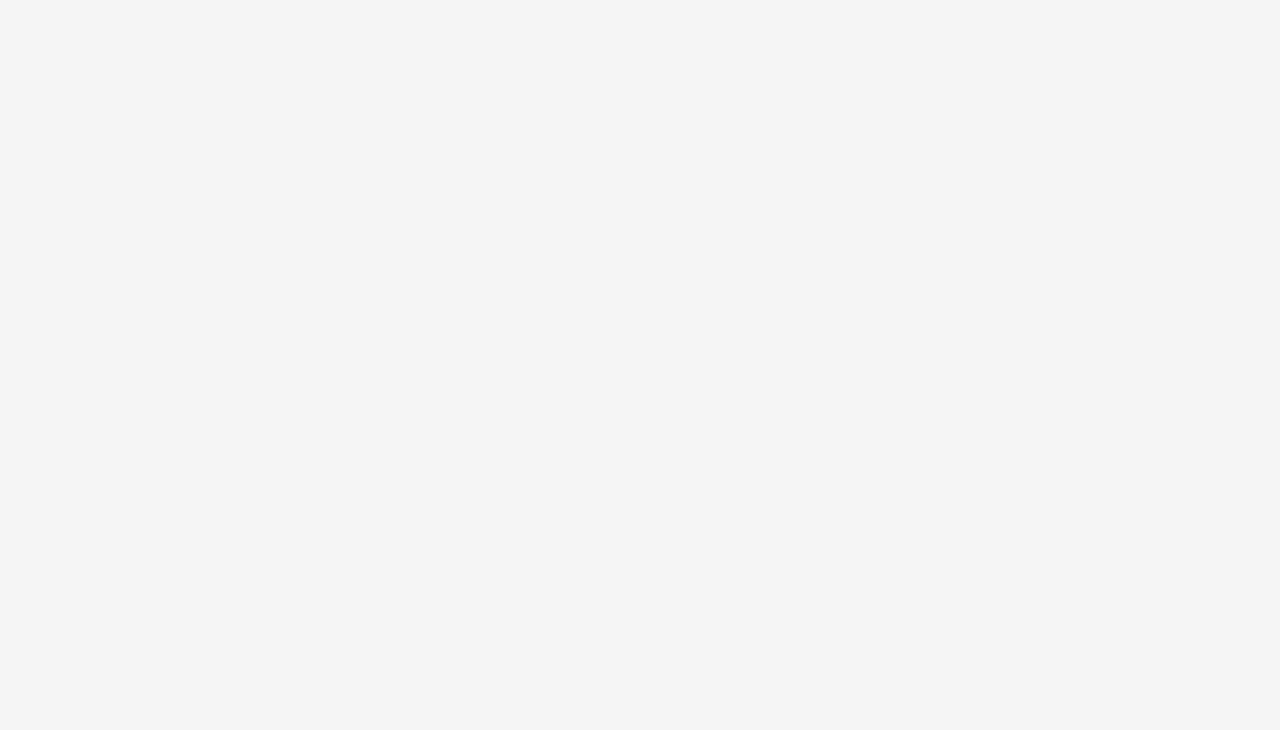
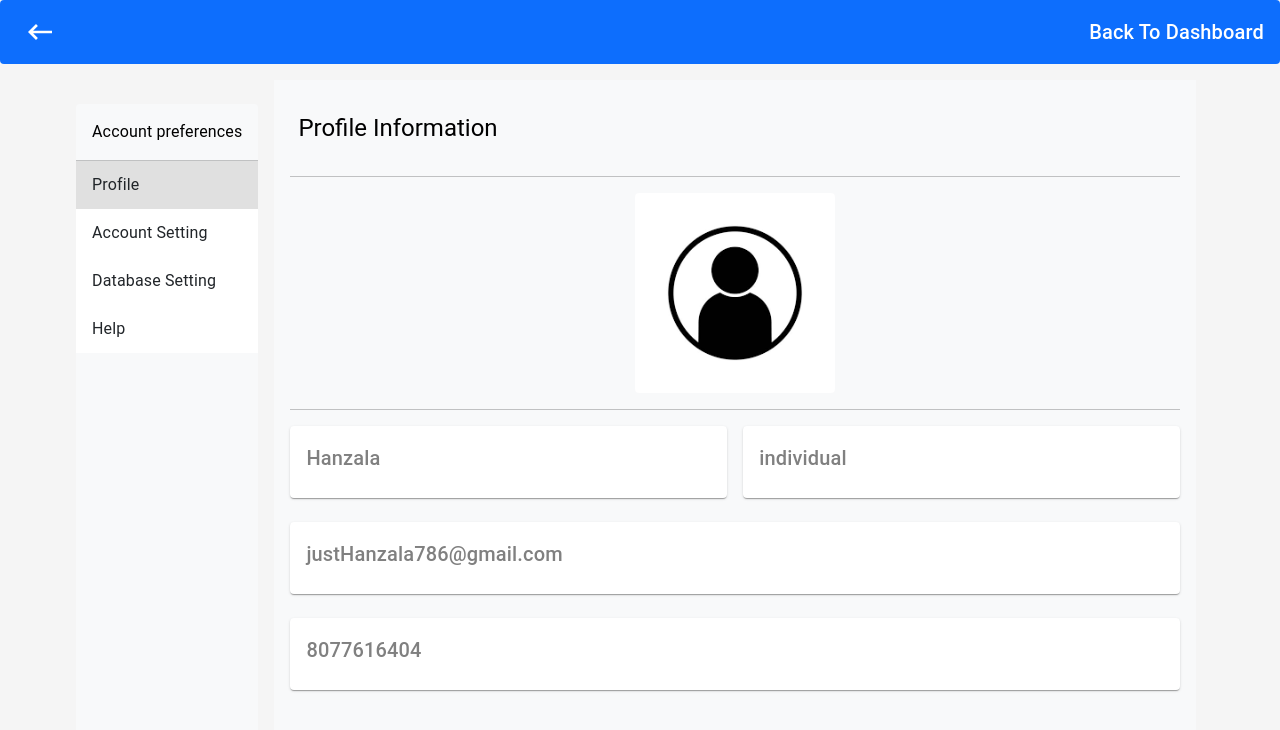
Before and after one commit to justhanzala/client.api.backendeasy, a React (Create React App) app: page /profile in a window 1280 px wide. Shown: the top 730 px of the page. Built offline with nearby package versions, Linux system fonts and the light colour scheme.

Commit message:
add user profile page and minor change

```diff
--- a/src/components/AccountPreferences.js
+++ b/src/components/AccountPreferences.js
@@ -37,8 +37,8 @@ const AccountPreferences = () => {
   return (
     <>
       <Box
-        className="d-flex flex-column bg-light me-3 rounded overflow-auto mt-4"
-        sx={{ height: "90vh", position: "sticky", top: "1.5rem", zIndex: 6 }}
+        className="d-flex flex-column bg-light me-3 rounded overflow-auto mt-5"
+        sx={{ height: "90vh", position: "sticky", top: "6rem", zIndex: 6 }}
       >
         <Box className="px-3 py-3">
           <Typography variant="p" color="black">
--- a/src/components/Layout.js
+++ b/src/components/Layout.js
@@ -20,6 +20,7 @@ import {
   MenuItem,
   ListItemIcon,
   Tooltip,
+  CardMedia,
 } from "@mui/material";
 import {
   ChevronLeft as ChevronLeftIcon,
@@ -30,6 +31,8 @@ import {
 
 // Component
 import SidebarItem from "./SidebarItem";
+
+import ExampleImage from "../assets/img/ExampleImg.png";
 
 const drawerWidth = 240;
 const AppBar = styled(MuiAppBar, {
@@ -148,7 +151,13 @@ const DashboardContent = ({ children, routes }) => {
                 </Typography>
                 <Tooltip title="My Profile">
                   <IconButton onClick={handleClick} size="small" sx={{ ml: 2 }}>
-                    <Avatar>{userData.name.charAt(0).toUpperCase()}</Avatar>
+                    <CardMedia
+                      component="img"
+                      image={ExampleImage}
+                      height="50"
+                      width="50"
+                      className="rounded-pill"
+                    />
                   </IconButton>
                 </Tooltip>
               </Toolbar>
--- /dev/null
+++ b/src/pages/Profile.js
@@ -0,0 +1,115 @@
+import React from "react";
+
+// Styled Modules
+import {
+  Container,
+  Box,
+  Typography,
+  IconButton,
+  Divider,
+  Card,
+  CardMedia,
+  CardActionArea,
+  CardContent,
+} from "@mui/material";
+import {
+  KeyboardBackspace as KeyboardBackspaceIcon,
+  ExpandMore as ExpandMoreIcon,
+} from "@mui/icons-material";
+
+// Redux
+import { useSelector } from "react-redux";
+
+// Components
+import AccountPreferences from "../components/AccountPreferences";
+import Banner from "../components/Banner";
+
+// Image
+import ExampleImage from "../assets/img/ExampleImg.png";
+
+const Profile = () => {
+  // Get user data from redux store
+  const {
+    user: { userData },
+  } = useSelector((state) => state);
+
+  const firstElement = (
+    <IconButton color="inherit">
+      <KeyboardBackspaceIcon className="text-white fs-2" />
+    </IconButton>
+  );
+  const secondElement = (
+    <Typography variant="h6" color="white">
+      Back To Dashboard
+    </Typography>
+  );
+  return (
+    <>
+      <Banner firstElement={firstElement} secondElement={secondElement} />
+      <Container className="d-flex justify-content-center" sx={{ mt: 7 }}>
+        <AccountPreferences />
+        <Box className="bg-light p-3 overflow-auto mt-4" sx={{ width: "80%" }}>
+          <Box className="py-3 px-2">
+            <Typography variant="h5" color="black">
+              Profile Information
+            </Typography>
+          </Box>
+          <Divider className="my-3" />
+          <Box className="d-flex justify-content-center align-items-center">
+            <CardActionArea sx={{ height: "200px", width: "200px" }}>
+              <CardMedia
+                component="img"
+                image={ExampleImage}
+                alt="Img"
+                className="rounded"
+              />
+            </CardActionArea>
+          </Box>
+          <Divider className="my-3" />
+          <Box>
+            <Box className="mb-4 d-flex w-100">
+              <Box className="me-2 w-50">
+                <Card>
+                  <CardContent>
+                    <Typography variant="h6" color="GrayText">
+                      {userData.name || "Hanzala"}
+                    </Typography>
+                  </CardContent>
+                </Card>
+              </Box>
+              <Box className="ms-2 w-50">
+                <Card>
+                  <CardContent>
+                    <Typography variant="h6" color="GrayText">
+                      {userData.role || "individual"}
+                    </Typography>
+                  </CardContent>
+                </Card>
+              </Box>
+            </Box>
+            <Box className="mb-4 w-100">
+              <Card>
+                <CardContent>
+                  <Typography variant="h6" color="GrayText">
+                    {userData.email || "justHanzala786@gmail.com"}
+                  </Typography>
+                </CardContent>
+              </Card>
+            </Box>
+            <Box className="mb-4 w-100">
+              <Card>
+                <CardContent>
+                  <Typography variant="h6" color="GrayText">
+                    {userData.phoneNumber || "8077616404"}
+                  </Typography>
+                </CardContent>
+              </Card>
+            </Box>
+          </Box>
+        </Box>
+      </Container>
+    </>
+  );
+};
+
+export default Profile;
--- a/src/routes.js
+++ b/src/routes.js
@@ -5,6 +5,7 @@ import ApiServices from "./pages/ApiServices";
 import PublicApi from "./pages/PublicApi";
 import PrivateApi from "./pages/PrivateApi";
 import AccountSetting from "./pages/AccountSetting";
+import Profile from "./pages/Profile";
 
 const routes = [
   {
@@ -57,6 +58,11 @@ const routes = [
     path: "/account-setting",
     component: AccountSetting,
   },
+  {
+    exact: true,
+    path: "/profile",
+    component: Profile,
+  },
 ];
 
 export default routes;
```
Also changed, not shown: src/assets/img/ExampleImg.png (added).
